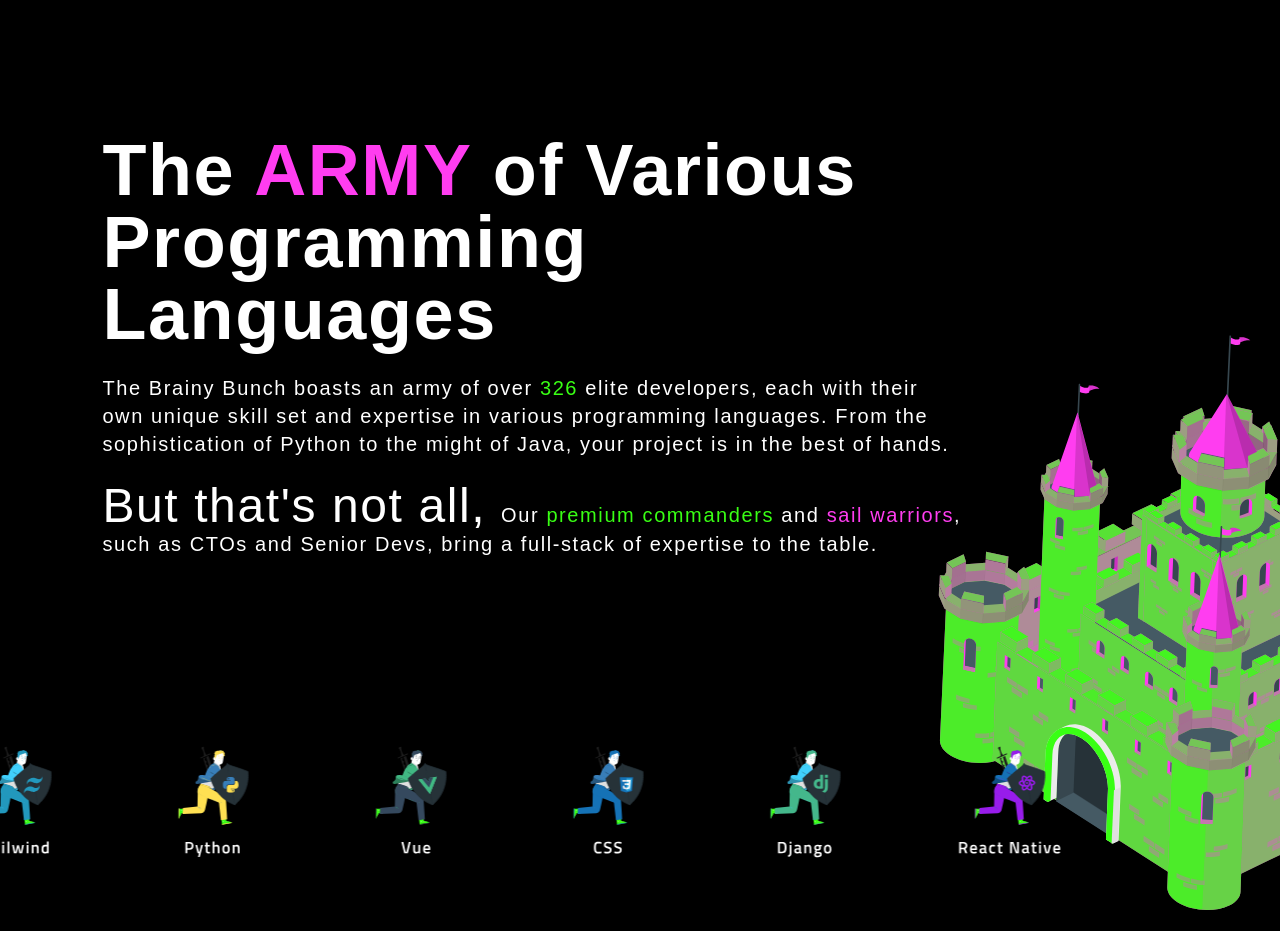
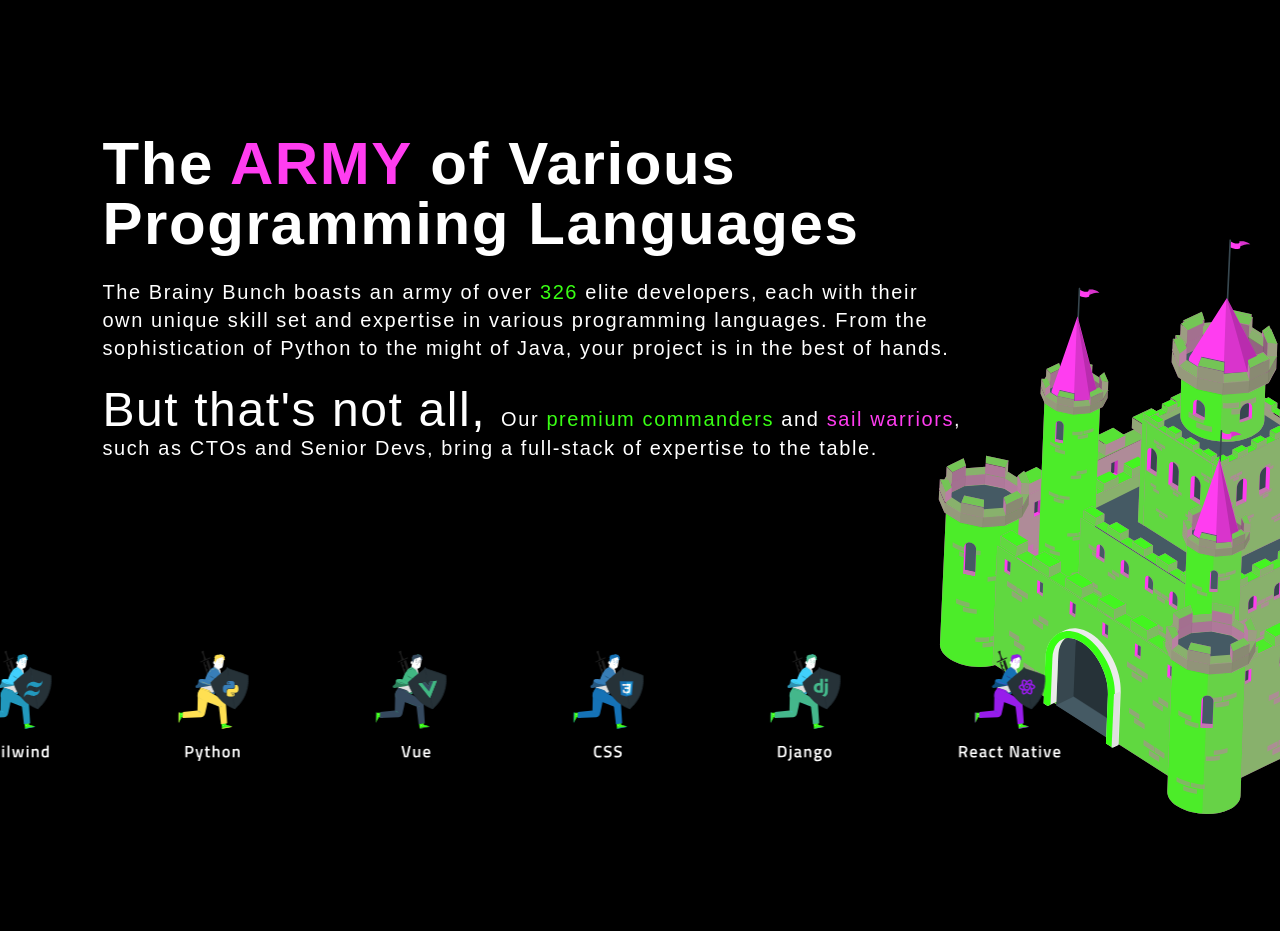
Before and after one commit to sajjad-erb/BrainyBunch, a Next.js app: page / in a window 1280 px wide. Shown: the part 1700-2631 px from the top of the page. Built offline with nearby package versions, Linux system fonts and the light colour scheme; a web font is replaced by a local one.

Commit message:
Text change

```diff
--- a/src/components/Army.js
+++ b/src/components/Army.js
@@ -4,7 +4,7 @@
   return (
     <div className='mx-[8%] tracking-widest'>
       <div className='md:w-[80%]'>
-        <h1 className='text-4xl md:text-7xl font-bold text-center md:text-start'>The <span className='text-pink-650'>ARMY</span> of Various
+        <h1 className='text-4xl md:text-6xl  font-bold text-center md:text-start'>The <span className='text-pink-650'>ARMY</span> of Various
           Programming Languages</h1>
         <p className='mt-6  font-light text-sm md:text-xl text-center md:text-left'>The Brainy Bunch boasts an army of over <span className='text-green-650'>326</span> elite developers, each with their own unique skill set and expertise in various programming languages. From the sophistication of Python to the might of Java, your project is in the best of hands. </p>
         <p className='mt-6 text-sm md:text-xl font-light text-center md:text-left'><span className='text-3xl md:text-5xl'>But that's not all, </span>Our <span className='text-green-650'>premium commanders</span> and <span className='text-pink-650'>sail warriors</span>, such as CTOs and Senior Devs, bring a full-stack of expertise to the table.</p>
```
